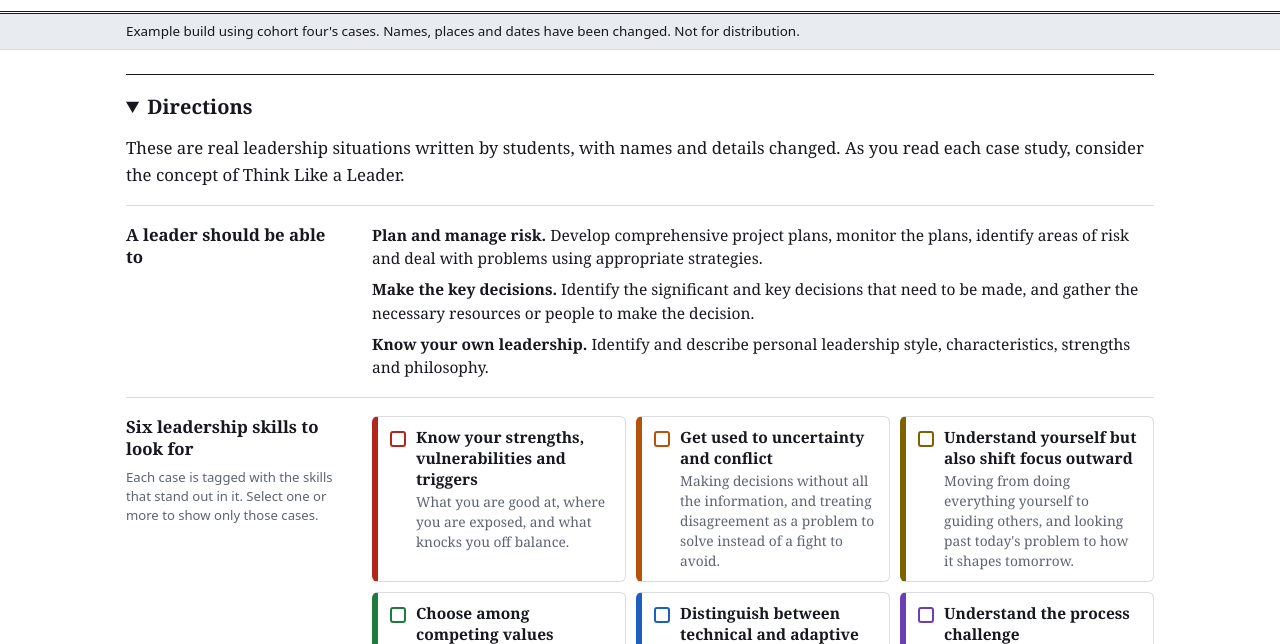
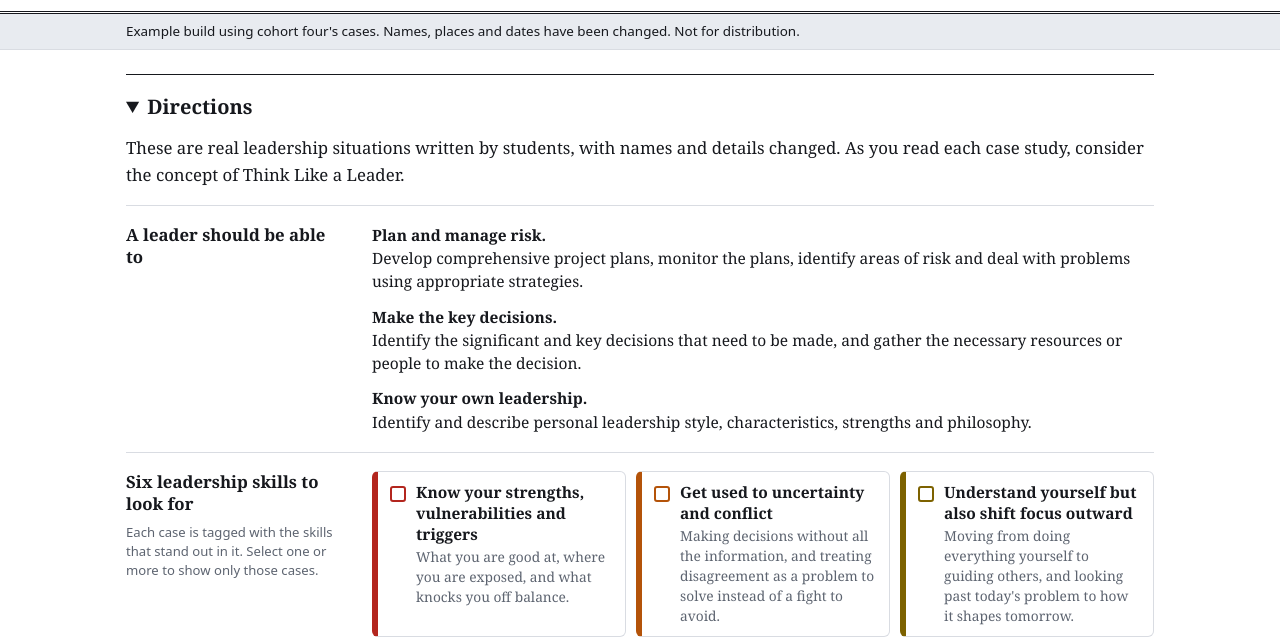
Before and after one commit to cameronmkelly/case-studies-example, a plain HTML site: page index.html in a window 1280 px wide. Shown: the part 84-728 px from the top of the page. Drawn offline with Linux system fonts and the light colour scheme.

Commit message:
Put each ability's label on its own line
Co-Authored-By: Claude Fable 5.2 <noreply@anthropic.com>

```diff
--- a/index.html
+++ b/index.html
@@ -90,6 +90,8 @@ details.intro > summary { font-family: var(--font-head); font-weight: var(--head
 .intro h3 small { display: block; font-family: var(--font-ui); font-weight: 400; font-size: .82rem; line-height: 1.45; color: var(--muted); margin-top: 8px; }
 .intro .comp, .intro .steps { margin: 0; padding: 0; list-style: none; counter-reset: st; }
 .intro .comp li, .intro .steps li { margin: 0 0 8px; font-size: .97rem; line-height: 1.5; }
+.intro .comp strong { display: block; }
+.intro .comp li { margin-bottom: 12px; }
 .intro .row li:last-child { margin-bottom: 0; }
 .intro .steps li { counter-increment: st; position: relative; padding-left: 30px; }
 .intro .steps li::before { content: counter(st); position: absolute; left: 0; top: .18em; width: 20px; height: 20px; border: 1px solid currentColor; border-radius: 50%;
```
